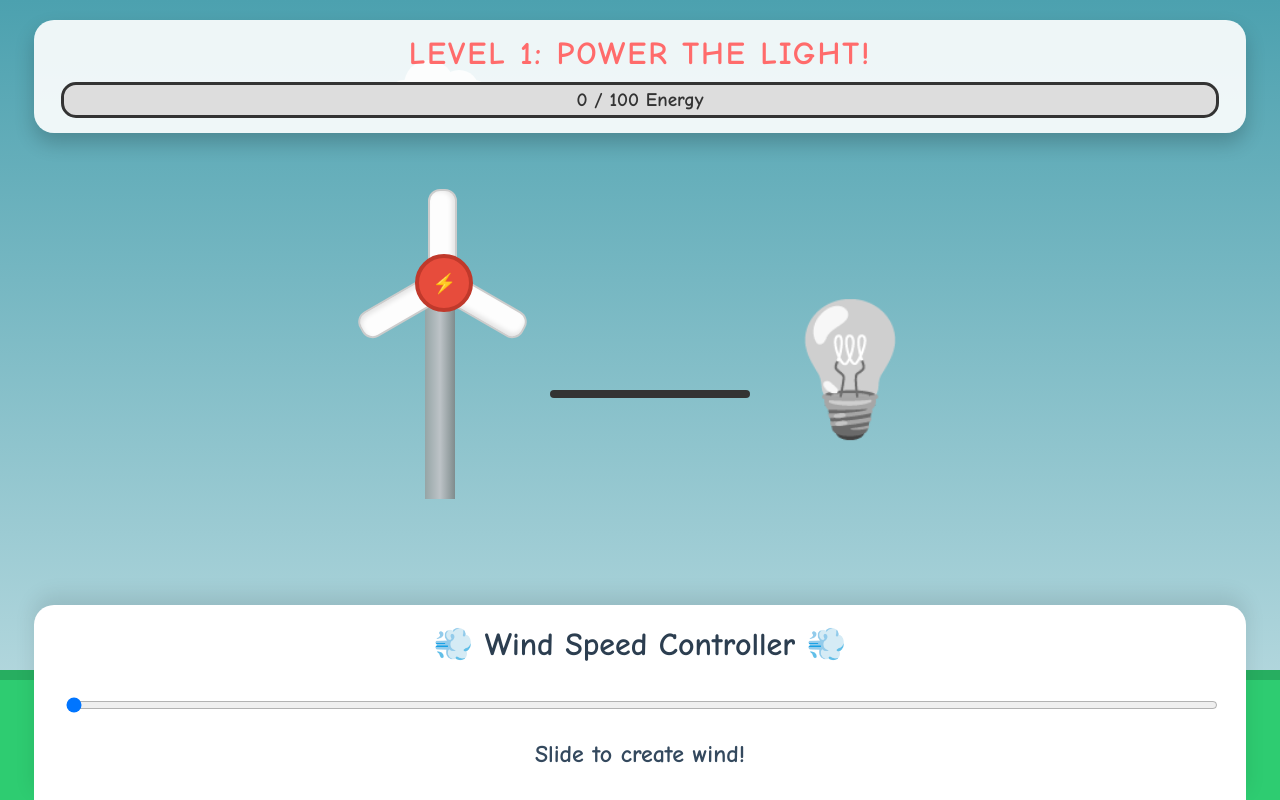
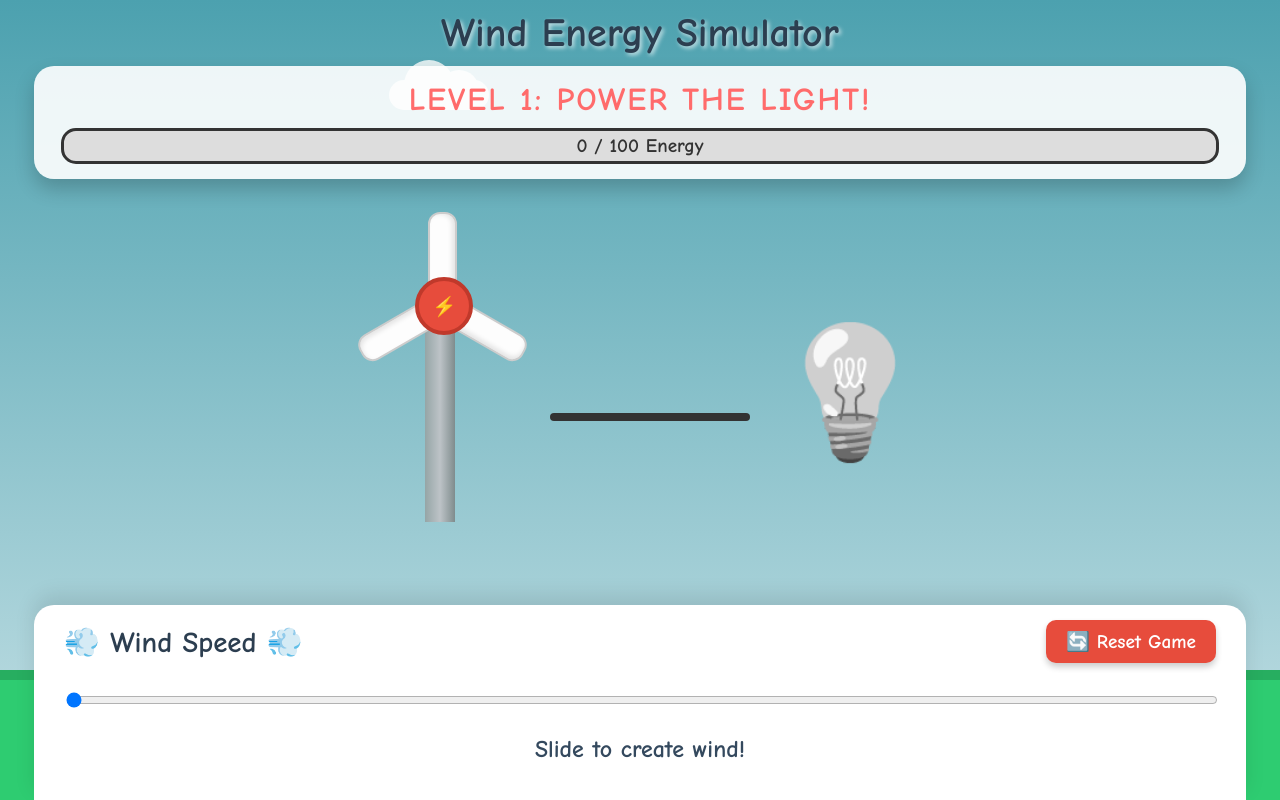
Before and after one commit to mintudeosi/windmill-sim, a plain HTML site: page index.html in a window 1280 px wide. Drawn offline with Linux system fonts and the light colour scheme.

Commit message:
Update index.html

```diff
--- a/index.html
+++ b/index.html
@@ -41,13 +41,22 @@
             100% { left: 110vw; }
         }
 
+        /* Main Title */
+        .main-title {
+            color: #2c3e50;
+            font-size: 2.5rem;
+            margin: 10px 0 0 0;
+            text-shadow: 2px 2px 4px rgba(255,255,255,0.7);
+            z-index: 10;
+        }
+
         /* Top HUD (Heads Up Display) */
         .hud {
             width: 90%;
             background: rgba(255, 255, 255, 0.9);
             border-radius: 20px;
             padding: 15px 30px;
-            margin-top: 20px;
+            margin-top: 10px;
             box-shadow: 0 10px 20px rgba(0,0,0,0.2);
             display: flex;
             flex-direction: column;
@@ -113,10 +122,22 @@
 
         /* Controls */
         .controls {
-            width: 90%; background: white; padding: 20px 30px; border-radius: 20px 20px 0 0; text-align: center;
+            width: 90%; background: white; padding: 15px 30px 25px 30px; border-radius: 20px 20px 0 0; text-align: center;
             box-shadow: 0 -10px 20px rgba(0,0,0,0.1); z-index: 10;
         }
-        .controls h2 { margin: 0 0 15px 0; color: #2c3e50; font-size: 2rem;}
+        .controls-header {
+            display: flex; justify-content: space-between; align-items: center; margin-bottom: 10px;
+        }
+        .controls h2 { margin: 0; color: #2c3e50; font-size: 1.8rem;}
+
+        /* Reset Button */
+        .reset-btn {
+            background-color: #e74c3c; color: white; border: none; padding: 10px 20px; font-size: 1.2rem;
+            border-radius: 10px; cursor: pointer; font-family: inherit; font-weight: bold;
+            box-shadow: 0 4px 6px rgba(0,0,0,0.2); transition: transform 0.1s;
+        }
+        .reset-btn:active { transform: scale(0.95); }
+
         input[type=range] { width: 100%; height: 50px; margin-bottom: 10px; }
         .status-message { font-size: 1.5rem; color: #34495e; font-weight: bold; min-height: 40px; }
 
@@ -136,8 +157,10 @@
     <div class="cloud c1"></div>
     <div class="cloud c2"></div>
 
+    <h1 class="main-title">Wind Energy Simulator</h1>
+
     <div class="hud">
-        <h1 class="level-title" id="levelTitle">Level 1: Power the Light!</h1>
+        <h2 class="level-title" id="levelTitle">Level 1: Power the Light!</h2>
         <div class="progress-container">
             <div class="progress-bar" id="progressBar"></div>
             <div class="progress-text" id="progressText">0 / 100 Energy</div>
@@ -167,7 +190,10 @@
     </div>
 
     <div class="controls">
-        <h2>💨 Wind Speed Controller 💨</h2>
+        <div class="controls-header">
+            <h2>💨 Wind Speed 💨</h2>
+            <button class="reset-btn" id="resetBtn">🔄 Reset Game</button>
+        </div>
         <input type="range" id="windSlider" min="0" max="100" value="0">
         <div class="status-message" id="statusMessage">Slide to create wind!</div>
     </div>
@@ -185,10 +211,12 @@
         const levelTitle = document.getElementById('levelTitle');
         const statusMessage = document.getElementById('statusMessage');
         const windmill = document.getElementById('windmill');
+        const resetBtn = document.getElementById('resetBtn');
 
         let rotation = 0;
         let currentEnergy = 0;
         let currentLevel = 0;
+        let lastTime = 0;
 
         // Level Data
         const levels = [
@@ -204,13 +232,11 @@
             particle.classList.add('particle');
             particle.innerText = '⚡';
 
-            // Random direction
             const angle = Math.random() * Math.PI * 2;
             const distance = 50 + Math.random() * 50;
             particle.style.setProperty('--tx', `${Math.cos(angle) * distance}px`);
             particle.style.setProperty('--ty', `${Math.sin(angle) * distance}px`);
 
-            // Position at motor
             particle.style.left = '80px';
             particle.style.top = '70px';
 
@@ -230,7 +256,11 @@
             }
         }
 
-        function updateGame() {
+        function updateGame(time) {
+            // Calculate time delta for smooth animations regardless of screen refresh rate
+            const deltaTime = time - lastTime;
+            lastTime = time;
+
             const speed = parseInt(slider.value);
 
             // Rotate blades
@@ -238,9 +268,9 @@
             blades.style.transform = `rotate(${rotation}deg)`;
 
             if (speed > 20 && currentLevel < levels.length - 1) {
-                // Generate Power
-                const powerGenerated = (speed - 20) / 50;
-                currentEnergy += powerGenerated;
+                // Generate Power based on time passing, not just frames
+                const powerGenerated = ((speed - 20) / 50) * (deltaTime / 16);
+                currentEnergy += (powerGenerated || 0);
 
                 // Visuals for electricity
                 electricity.style.opacity = speed / 100;
@@ -249,7 +279,6 @@
                 targetEmoji.classList.add('active');
                 glow.style.opacity = (speed / 100) * 0.8;
 
-                // Random particles on high speed
                 if(speed > 60 && Math.random() < 0.1) spawnParticle();
 
                 // Check Level Up
@@ -289,7 +318,28 @@
             requestAnimationFrame(updateGame);
         }
 
-        updateGame();
+        // Reset Functionality
+        resetBtn.addEventListener('click', () => {
+            currentEnergy = 0;
+            currentLevel = 0;
+            slider.value = 0;
+
+            targetEmoji.innerText = levels[0].emoji;
+            levelTitle.innerText = `Level 1: ${levels[0].name}`;
+            statusMessage.innerText = "Slide to create wind!";
+
+            progressBar.style.width = '0%';
+            progressText.innerText = `0 / ${levels[0].target} Energy`;
+
+            electricity.style.opacity = 0;
+            targetEmoji.classList.remove('active');
+            glow.style.opacity = 0;
+        });
+
+        requestAnimationFrame((time) => {
+            lastTime = time;
+            updateGame(time);
+        });
     </script>
 </body>
 </html>
```
